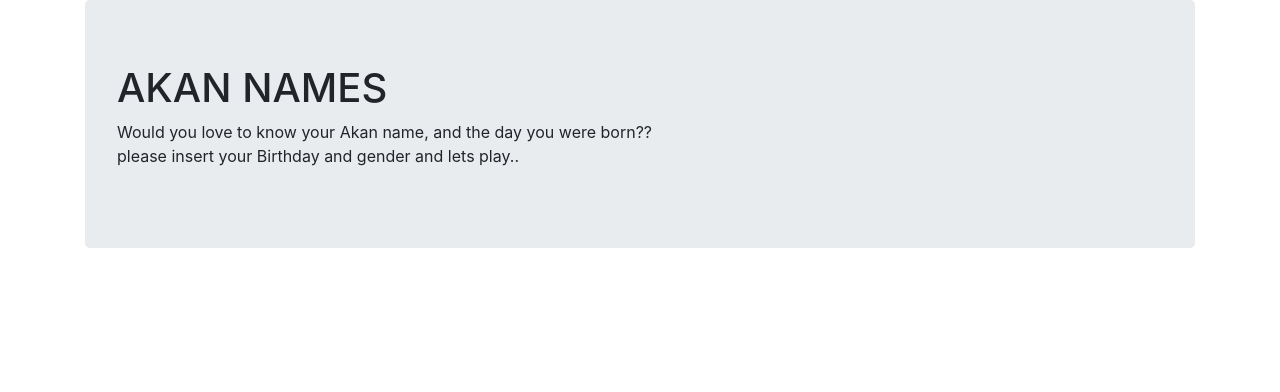
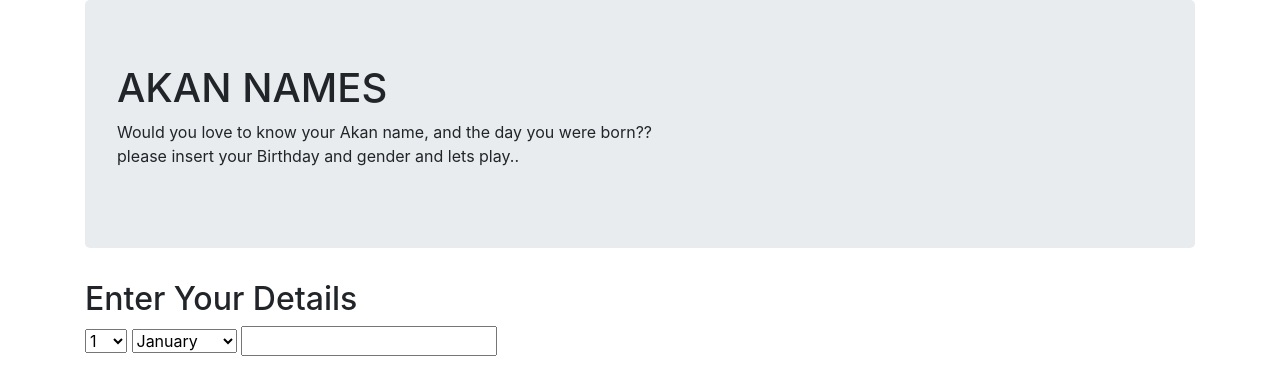
Before and after one commit to danielsind/akannames, a plain HTML site: page index.html in a window 1280 px wide. Drawn offline with Linux system fonts and the light colour scheme.

Commit message:
add a form that willl enable user to enter the date month and year

```diff
--- a/index.html
+++ b/index.html
@@ -13,5 +13,57 @@
    <h1>AKAN NAMES</h1>
    <p>Would you love to know your Akan name, and the day you were born??<br> please insert your Birthday and gender and lets play..</p>
 </div>
+<h2>Enter Your Details</h2>
+<form>
+    <select>
+        <option>1</option>
+        <option>2</option>
+        <option>3</option>
+        <option>4</option>
+        <option>5</option>
+        <option>6</option>
+        <option>7</option>
+        <option>8</option>
+        <option>9</option>
+        <option>10</option>
+        <option>11</option>
+        <option>12</option>
+        <option>13</option>
+        <option>14</option>
+        <option>15</option>
+        <option>16</option>
+        <option>17</option>
+        <option>18</option>
+        <option>19</option>
+        <option>20</option>
+        <option>21</option>
+        <option>22</option>
+        <option>23</option>
+        <option>24</option>
+        <option>25</option>
+        <option>26</option>
+        <option>27</option>
+        <option>28</option>
+        <option>29</option>
+        <option>30</option>
+        <option>31</option>
+
+    </select>
+        <select name="month">
+                <option value="1">January</option>
+                <option value="2">February</option>
+                <option value="3">March</option>
+                <option value=4 >April</option>
+                <option value=5 >May</option>
+                <option value=6 >June</option>
+                <option value=7 >July</option>
+                <option value=8 >August</option>
+                <option value=9 >September</option>
+                <option value=10 >October</option>
+                <option value=11 >November</option>
+                <option value=12 >December</option>
+              </select>
+              <input type="number" name="year">
+</form>
 </body>
 </html>
```
